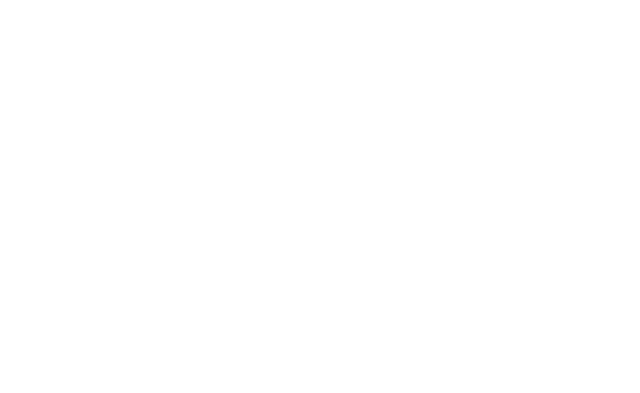
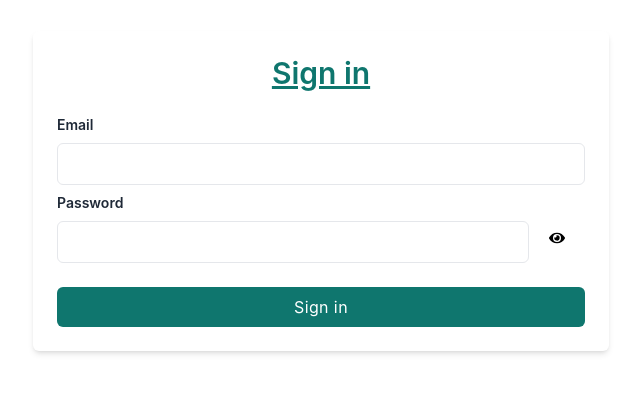
Before and after one commit to lutfianwr/vehicle-site, a React (Create React App) app: page /sign-in in a window 1280 px wide. Before the commit this address had no page. Shown: the part 209-602 px from the top of the page, without its empty margins (319-959 px from the left). Built offline with nearby package versions, Linux system fonts and the light colour scheme.

Commit message:
slicing login page

```diff
--- a/package.json
+++ b/package.json
@@ -8,6 +8,7 @@
     "@testing-library/user-event": "^13.5.0",
     "react": "^18.2.0",
     "react-dom": "^18.2.0",
+    "react-icons": "^4.7.1",
     "react-router-dom": "^6.4.4",
     "react-scripts": "5.0.1",
     "web-vitals": "^2.1.4"
--- a/src/App.js
+++ b/src/App.js
@@ -1,12 +1,14 @@
 import React from "react";
 import { BrowserRouter, Route, Routes } from "react-router-dom";
 import Homepage from "./pages/Homepage";
+import Login from "./pages/Login";
 
 const App = () => {
   return (
     <BrowserRouter>
       <Routes>
         <Route exact path="/" element={<Homepage />} />
+        <Route exact path="/sign-in" element={<Login />} />
       </Routes>
     </BrowserRouter>
   );
--- a/src/components/Header.js
+++ b/src/components/Header.js
@@ -8,8 +8,15 @@
       : dd.classList.add("hidden");
   };
 
+  const hideDropDown = () => {
+    const da = document.getElementById("dropdown");
+    da.classList.add("hidden");
+  };
   return (
-    <nav className="flex items-center justify-between bg-teal-500 p-4 shadow-md">
+    <nav
+      className="flex items-center justify-between bg-teal-500 p-4 shadow-md"
+      onMouseLeave={() => hideDropDown()}
+    >
       <div className="flex items-center flex-shrink-0 text-white mr-6">
         <svg
           className="mr-2"
@@ -34,47 +41,41 @@
           <p className="text-white px-3">Hi, Michelle</p>
         </div>
 
-        <div class="relative inline-block text-left">
+        <div className="relative inline-block text-left">
           <div>
             <button
               onClick={() => toggleDropDown()}
               type="button"
-              class="inline-flex w-full justify-center rounded-md border border-gray-300 bg-teal-500 px-4 py-2 text-sm font-medium text-gray-700 shadow-sm hover:bg-teal-600 focus:outline-none focus:ring-2 focus:ring-teal-500 focus:ring-offset-2 focus:ring-offset-gray-100"
+              className="inline-flex w-full justify-center rounded-md border border-gray-300 bg-teal-500 px-4 py-2 text-sm font-medium text-gray-700 shadow-sm hover:bg-teal-600 focus:outline-none focus:ring-2 focus:ring-teal-500 focus:ring-offset-2 focus:ring-offset-gray-100"
               id="menu-button"
               aria-expanded="true"
               aria-haspopup="true"
             >
               <svg
-                class="h-5 w-5"
+                className="h-5 w-5"
                 xmlns="http://www.w3.org/2000/svg"
                 viewBox="0 0 20 20"
                 fill="white"
                 aria-hidden="true"
               >
-                <path
-                  fill-rule="evenodd"
-                  d="M5.23 7.21a.75.75 0 011.06.02L10 11.168l3.71-3.938a.75.75 0 111.08 1.04l-4.25 4.5a.75.75 0 01-1.08 0l-4.25-4.5a.75.75 0 01.02-1.06z"
-                  clip-rule="evenodd"
-                />
+                <path d="M5.23 7.21a.75.75 0 011.06.02L10 11.168l3.71-3.938a.75.75 0 111.08 1.04l-4.25 4.5a.75.75 0 01-1.08 0l-4.25-4.5a.75.75 0 01.02-1.06z" />
               </svg>
             </button>
           </div>
 
           <div
-            class="absolute hidden right-0 z-10 mt-2 w-56 origin-top-right rounded-md bg-white shadow-lg ring-1 ring-black ring-opacity-5 focus:outline-none"
+            className="absolute hidden right-0 z-10 mt-2 w-56 origin-top-right rounded-md bg-white shadow-lg ring-1 ring-black ring-opacity-5 focus:outline-none"
             role="menu"
             aria-orientation="vertical"
             aria-labelledby="menu-button"
-            tabindex="-1"
             id="dropdown"
           >
-            <div class="py-1" role="none">
+            <div className="py-1" role="none">
               <form method="POST" action="#" role="none">
                 <button
                   type="submit"
-                  class="text-gray-700 block w-full px-4 py-2 text-left text-sm"
+                  className="text-gray-700 block w-full px-4 py-2 text-left text-sm"
                   role="menuitem"
-                  tabindex="-1"
                   id="menu-item-3"
                 >
                   Sign out
--- a/src/components/Search.js
+++ b/src/components/Search.js
@@ -3,18 +3,18 @@
 const Search = () => {
   return (
     <div>
-      <div class="flex">
-        <div class="my-3">
-          <div class="input-group relative flex items-stretch w-full mb-4 rounded">
+      <div className="flex">
+        <div className="my-3">
+          <div className="input-group relative flex items-stretch w-full mb-4 rounded">
             <input
               type="search"
-              class="form-control relative flex-auto min-w-0 block w-full px-3 py-1.5 text-base font-normal text-gray-700 bg-white bg-clip-padding border border-solid border-gray-300 rounded-l transition ease-in-out m-0 focus:text-gray-700 focus:bg-white focus:border-teal-600 focus:outline-none"
+              className="form-control relative flex-auto min-w-0 block w-full px-3 py-1.5 text-base font-normal text-gray-700 bg-white bg-clip-padding border border-solid border-gray-300 rounded-l transition ease-in-out m-0 focus:text-gray-700 focus:bg-white focus:border-teal-600 focus:outline-none"
               placeholder="Search"
               aria-label="Search"
               aria-describedby="button-addon2"
             />
             <button
-              class="btn inline-block px-6 py-2.5 bg-teal-600 text-white font-medium text-xs leading-tight uppercase rounded-r shadow-md hover:bg-teal-700 hover:shadow-lg focus:bg-teal-700  focus:shadow-lg focus:outline-none focus:ring-0 active:bg-teal-800 active:shadow-lg transition duration-150 ease-in-out flex items-center"
+              className="btn inline-block px-6 py-2.5 bg-teal-600 text-white font-medium text-xs leading-tight uppercase rounded-r shadow-md hover:bg-teal-700 hover:shadow-lg focus:bg-teal-700  focus:shadow-lg focus:outline-none focus:ring-0 active:bg-teal-800 active:shadow-lg transition duration-150 ease-in-out flex items-center"
               type="button"
               id="button-addon2"
             >
@@ -23,7 +23,7 @@
                 focusable="false"
                 data-prefix="fas"
                 data-icon="search"
-                class="w-4"
+                className="w-4"
                 role="img"
                 xmlns="http://www.w3.org/2000/svg"
                 viewBox="0 0 512 512"
--- /dev/null
+++ b/src/pages/Login.js
@@ -0,0 +1,54 @@
+import React, { useState } from "react";
+import { FaEye, FaEyeSlash } from "react-icons/fa";
+
+export default function Login() {
+  const [showPassword, setShowPassword] = useState(false);
+
+  const toggleShowPassword = (e) => {
+    e.preventDefault();
+    showPassword ? setShowPassword(false) : setShowPassword(true);
+  };
+
+  return (
+    <div className="relative flex flex-col justify-center min-h-screen overflow-hidden">
+      <div className="w-full p-6 m-auto bg-white rounded-md shadow-md lg:max-w-xl">
+        <h1 className="text-3xl font-semibold text-center text-teal-700 underline">
+          Sign in
+        </h1>
+        <form className="mt-6">
+          <div className="mb-2">
+            <label className="block text-sm font-semibold text-gray-800">
+              Email
+            </label>
+            <input
+              required
+              type="email"
+              className="block w-full px-4 py-2 mt-2 bg-white border rounded-md focus:border-teal-400 focus:ring-teal-300 focus:outline-none focus:ring focus:ring-opacity-40"
+            />
+          </div>
+          <div className="mb-2">
+            <label className="block text-sm font-semibold text-gray-800">
+              Password
+            </label>
+            <div className="flex">
+              <input
+                required
+                type={showPassword ? "text" : "password"}
+                className="block w-full px-4 py-2 mt-2 bg-white border rounded-md focus:border-teal-400 focus:ring-teal-300 focus:outline-none focus:ring focus:ring-opacity-40"
+              />
+              <button className="mx-5" onClick={(e) => toggleShowPassword(e)}>
+                {showPassword ? <FaEyeSlash /> : <FaEye />}
+              </button>
+            </div>
+          </div>
+
+          <div className="mt-6">
+            <button className="w-full px-4 py-2 tracking-wide text-white transition-colors duration-200 transform bg-teal-700 rounded-md hover:bg-teal-600 focus:outline-none focus:bg-teal-600">
+              Sign in
+            </button>
+          </div>
+        </form>
+      </div>
+    </div>
+  );
+}
```
Also changed, not shown: 1 other file (tests, documents, lock files or other folders).
